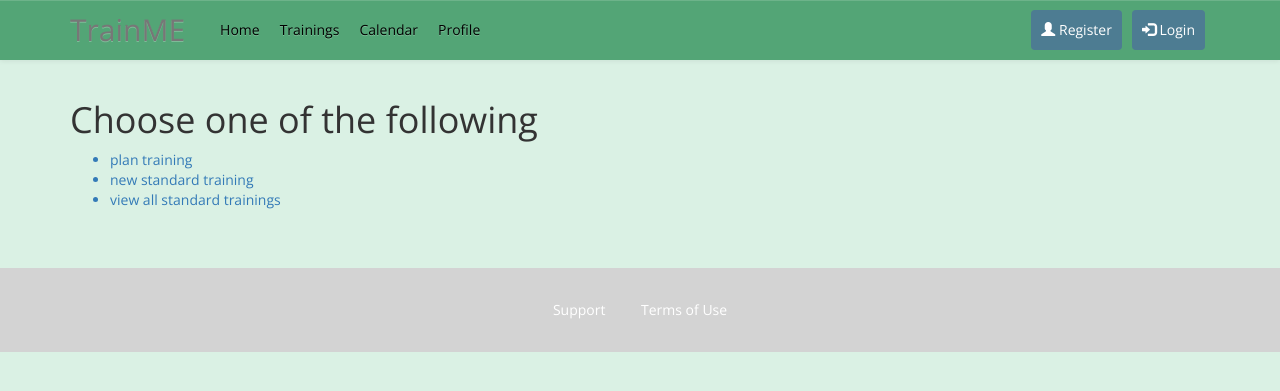
After one commit to Wannesvp/Sport-Club, a Django app: template Club/home/templates/home/home.html in a window 1280 px wide. The commit adds this page. Shown: the top 391 px of the page. Run offline with Django 3.2, Linux system fonts and the light colour scheme; the template is opened without the code that fills it, so the values that code supplies are empty; some libraries are stand-ins or nearby versions.

Commit message:
trainings are displayed in calendar. new tabs in heading.

```diff
--- a/Club/home/templates/home/base.html
+++ b/Club/home/templates/home/base.html
@@ -41,9 +41,10 @@
         </div>
         <div class="collapse navbar-collapse" id="navbar">
             <ul class="nav navbar-nav navbar-custom">
-                <li class=""><a href="">Home</a></li>
-                <li><a href="">About</a></li>
-                <li><a href="">Contact</a></li>
+                <li class=""><a href="/home/">Home</a></li>
+                <li><a href="/all-trainings/">Trainings</a></li>
+                <li><a href="/calendar/">Calendar</a></li>
+                <li><a href="/profile/">Profile</a></li>
             </ul>
             <ul class="nav navbar-nav navbar-right hidden-xs">
                 <li><a href="register.html"><button type="button" class="btn btn-header"><span class="glyphicon glyphicon-user"></span> Register</button></a></li>
--- /dev/null
+++ b/Club/home/templates/home/home.html
@@ -0,0 +1,18 @@
+{% extends "home/base.html" %}
+{% load static %}
+
+{% block title %} Home {% endblock title %}
+
+
+{% block content %}
+
+<div class="container">
+    <h1>Choose one of the following</h1>
+    <ul>
+        <a href=""><li>plan training</li></a>
+        <a href=""><li>new standard training</li></a>
+        <a href="/all-trainings/"><li>view all standard trainings</li></a>
+    </ul>
+</div>
+
+{% endblock content %}
--- a/Club/home/templates/home/view_trainings.html
+++ b/Club/home/templates/home/view_trainings.html
@@ -6,6 +6,7 @@
 {% block content %}
 
 <div class="container">
+    <h1>List of all standard trainings</h1>
     <ul>
         {% for training in trainings %}
             <a href="/training-detail/{{training.id}}/"><li>{{ training }}</li></a>
--- a/Club/home/urls.py
+++ b/Club/home/urls.py
@@ -2,7 +2,9 @@ from django.conf.urls import url
 from home import views
 
 urlpatterns = [
-    url(r'^view/$', views.display_trainings),
+    url(r'^/$', views.home),
+    url(r'^home/$', views.home),
+    url(r'^all-trainings/$', views.display_trainings),
     url(r'^training-detail/(?P<training_id>\d+)/$', views.display_training),
-    url(r'^event/$', views.event),
+    url(r'^calendar/$', views.display_calendar),
 ]
```
Also changed, not shown: Club/home/templates/home/calendar.html (+5 -5 lines), Club/home/views.py (+9 -11 lines), Club/db.sqlite3.
